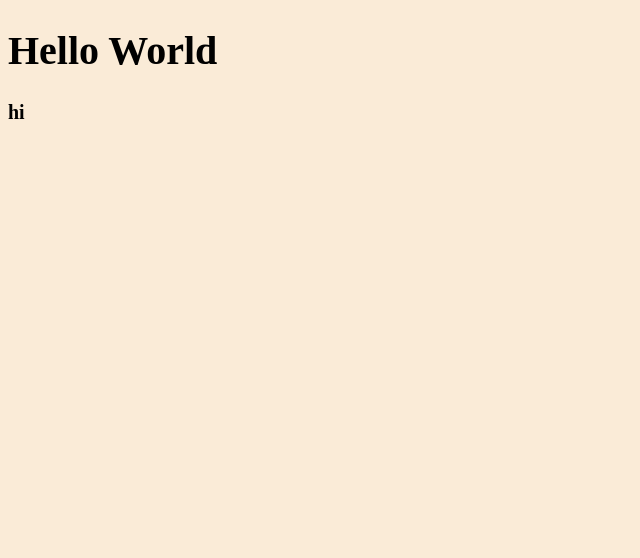
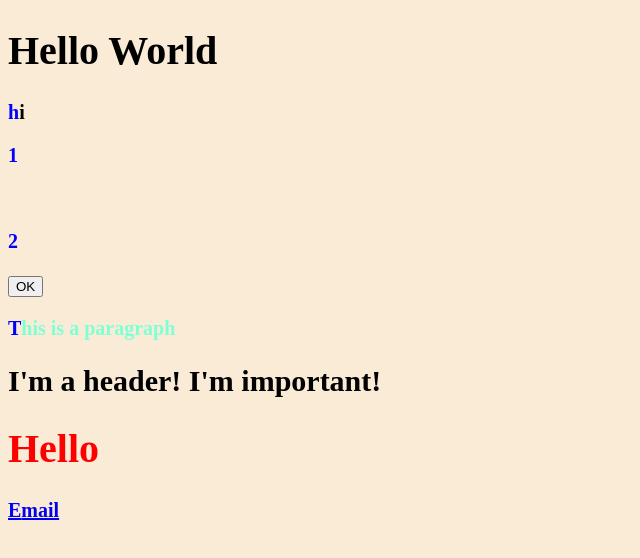
Before and after one commit to JoseAGomezBravo/COMP001B.LectureActivity1, a plain HTML site: page index.html in a window 1280 px wide. Shown: the whole page, without its empty margins (0-640 px from the left). Drawn offline with Linux system fonts and the light colour scheme.

Commit message:
commit selector types

```diff
--- a/index.html
+++ b/index.html
@@ -10,6 +10,23 @@
     <header>
         <h1>Hello World</h1>
     </header>
+  <main>
     <p>hi</p>
+
+    <p>1</p>
+
+    <br>
+
+    <p>2</p>
+
+    <input type="submit" value="OK">
+
+    <div class="introtext"><p>This is a paragraph</p></div>
+    <h2>I'm a header! I'm important!</h2>
+
+    <h1 id="color">Hello</h1>
+
+    <p><a href="joseangelgomezbravo@my.whccd.edu">Email</a></p>
+  </main>
 </body>
 </html>
--- a/main.css
+++ b/main.css
@@ -3,3 +3,23 @@ body {
     font-weight: bolder;
     background-color: antiquewhite;
 }
+
+h2 {
+    font-weight: bold;
+}
+
+.introtext {
+    color: aquamarine;
+}
+
+#color {
+    color: red;
+}
+
+a:hover {
+    color: aqua;
+}
+
+p::first-letter {
+    color: blue;
+}
```
Also changed, not shown: Hello_World.css (deleted).
